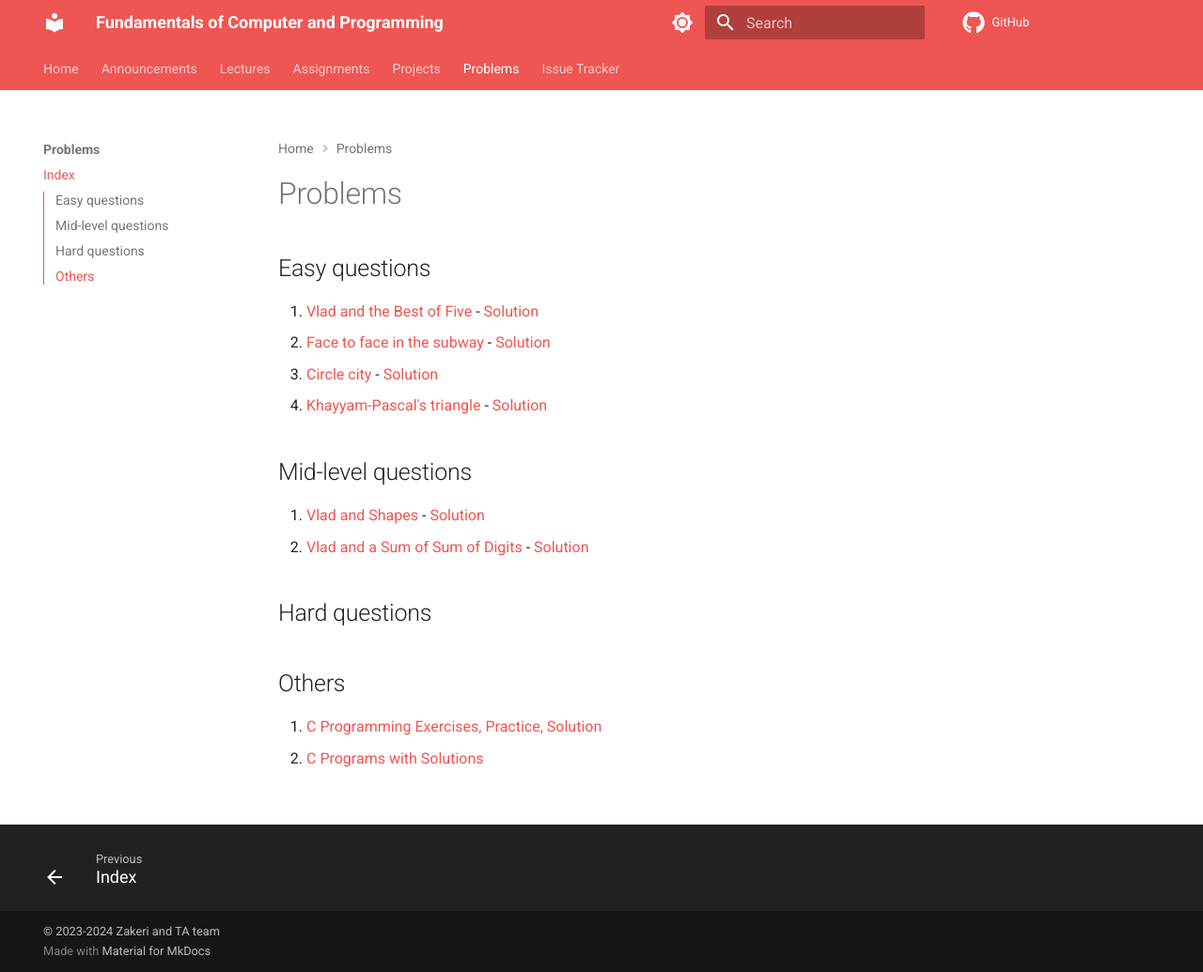
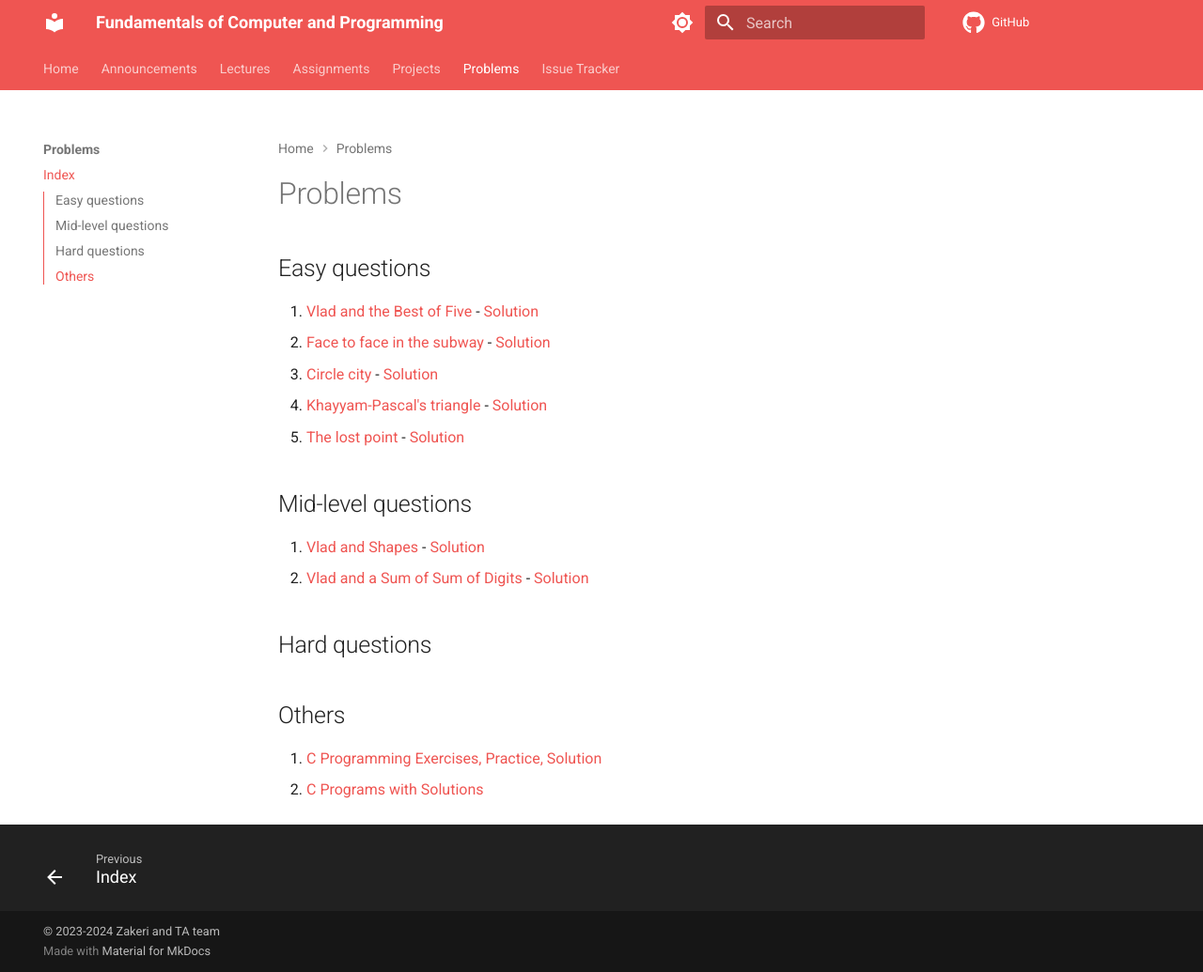
Before and after one commit to m-zakeri/CP, an MkDocs documentation site: the page built from docs/problems/index.md, in a window 1280 px wide and 1035 px high. Shown: the whole window at 94% size. Built offline with MkDocs 1.6.1 and Material for MkDocs 9.7.7, drawn with Linux system fonts in a browser that asks for light colours; comment, search, counter and statistics services are not loaded.

Commit message:
Add question e_5

```diff
--- a/docs/problems/index.md
+++ b/docs/problems/index.md
@@ -5,6 +5,7 @@
 2. [Face to face in the subway](https://quera.org/problemset/218361) - [Solution](/solutions/e_2.c)
 3. [Circle city](https://quera.org/problemset/218362) - [Solution](/solutions/e_3.c)
 4. [Khayyam-Pascal's triangle](https://quera.org/problemset/3410) - [Solution](/solutions/e_4.c)
+5. [The lost point](https://quera.org/problemset/221462) - [Solution](/solutions/e_5.c)
 
 ## Mid-level questions
 1. [Vlad and Shapes](https://codeforces.com/contest/1926/problem/B) - [Solution](/solutions/m_1.c)
```
Also changed, not shown: 1 other file.
